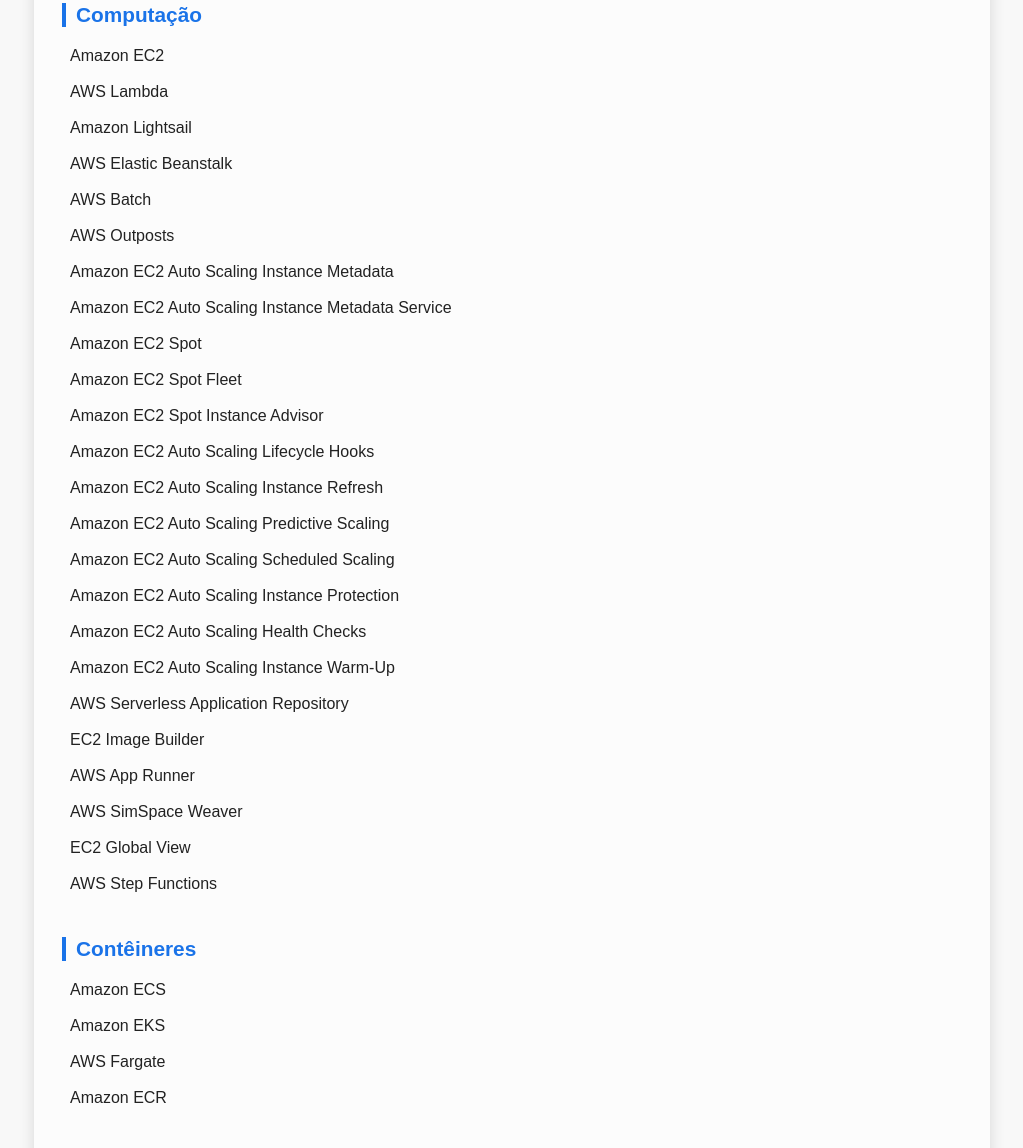
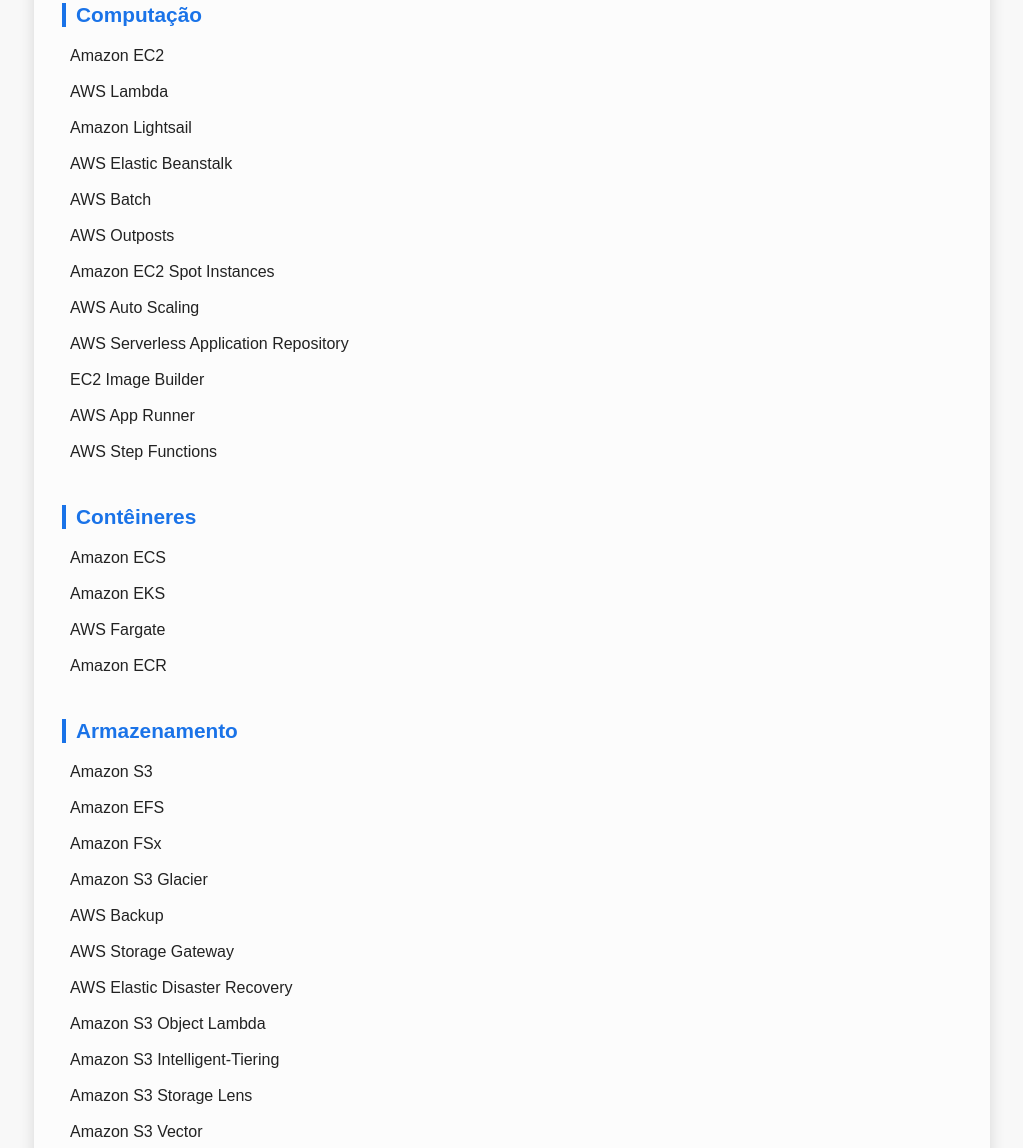
Before and after one commit to rogtavares/AWS_getavares.github.io, a plain HTML site: page index.html in a window 1280 px wide. Shown: the part 1089-2237 px from the top of the page, without its empty margins (128-1151 px from the left). Drawn offline with Linux system fonts and the light colour scheme.

Commit message:
commint 127 bug9

```diff
--- a/index.html
+++ b/index.html
@@ -183,26 +183,11 @@
       {nome: 'AWS Elastic Beanstalk', url: 'https://aws.amazon.com/pt/elasticbeanstalk/'},
       {nome: 'AWS Batch', url: 'https://aws.amazon.com/pt/batch/'},
       {nome: 'AWS Outposts', url: 'https://aws.amazon.com/pt/outposts/'},
-      {nome: 'Amazon EC2 Auto Scaling Instance Metadata', url: 'https://docs.aws.amazon.com/AWSEC2/latest/UserGuide/ec2-instance-metadata.html'},
-      {nome: 'Amazon EC2 Auto Scaling Instance Metadata Service', url: 'https://docs.aws.amazon.com/AWSEC2/latest/UserGuide/instance-metadata-service.html'},
-      {nome: 'Amazon EC2 Spot', url: 'https://aws.amazon.com/pt/ec2/spot/'},
-      {nome: 'Amazon EC2 Spot Fleet', url: 'https://aws.amazon.com/ec2/spot/'},
-      {nome: 'Amazon EC2 Spot Instance Advisor', url: 'https://aws.amazon.com/ec2/spot/instance-advisor/'},
-
-      {nome: 'Amazon EC2 Auto Scaling Lifecycle Hooks', url: 'https://docs.aws.amazon.com/autoscaling/ec2/userguide/lifecycle-hooks.html'},
-      {nome: 'Amazon EC2 Auto Scaling Instance Refresh', url: 'https://docs.aws.amazon.com/autoscaling/ec2/userguide/asg-instance-refresh.html'},
-      {nome: 'Amazon EC2 Auto Scaling Predictive Scaling', url: 'https://docs.aws.amazon.com/autoscaling/ec2/userguide/predictive-scaling.html'},
-      {nome: 'Amazon EC2 Auto Scaling Scheduled Scaling', url: 'https://docs.aws.amazon.com/autoscaling/ec2/userguide/schedule_time_based_scaling.html'},
-      {nome: 'Amazon EC2 Auto Scaling Instance Protection', url: 'https://docs.aws.amazon.com/autoscaling/ec2/userguide/as-instance-termination.html'},
-      {nome: 'Amazon EC2 Auto Scaling Health Checks', url: 'https://docs.aws.amazon.com/autoscaling/ec2/userguide/healthcheck.html'},
-      {nome: 'Amazon EC2 Auto Scaling Instance Warm-Up', url: 'https://docs.aws.amazon.com/autoscaling/ec2/userguide/as-instance-warmup.html'},
+      {nome: 'Amazon EC2 Spot Instances', url: 'https://aws.amazon.com/pt/ec2/spot/'},
+      {nome: 'AWS Auto Scaling', url: 'https://aws.amazon.com/autoscaling/'},
       {nome: 'AWS Serverless Application Repository', url: 'https://aws.amazon.com/pt/serverless/serverlessrepo/'},
       {nome: 'EC2 Image Builder', url: 'https://aws.amazon.com/pt/image-builder/'},
       {nome: 'AWS App Runner', url: 'https://aws.amazon.com/pt/apprunner/'},
-      {nome: 'AWS SimSpace Weaver', url: 'https://aws.amazon.com/pt/simspaceweaver/'},
-
-
-      {nome: 'EC2 Global View', url: 'https://docs.aws.amazon.com/AWSEC2/latest/UserGuide/using-regions-availability-zones.html'},
       {nome: 'AWS Step Functions', url: 'https://aws.amazon.com/step-functions/'}
     ]
   },
@@ -219,8 +204,7 @@
   {
     categoria: 'Desenvolvimento de Jogos',
     servicos: [
-      {nome: 'Amazon GameLift Servers', url: 'https://aws.amazon.com/gamelift/'},
-      {nome: 'Amazon GameLift FleetIQ', url: 'https://aws.amazon.com/gamelift/fleetiq/'}
+      {nome: 'Amazon GameLift', url: 'https://aws.amazon.com/gamelift/'}
     ]
   },
   {
```
